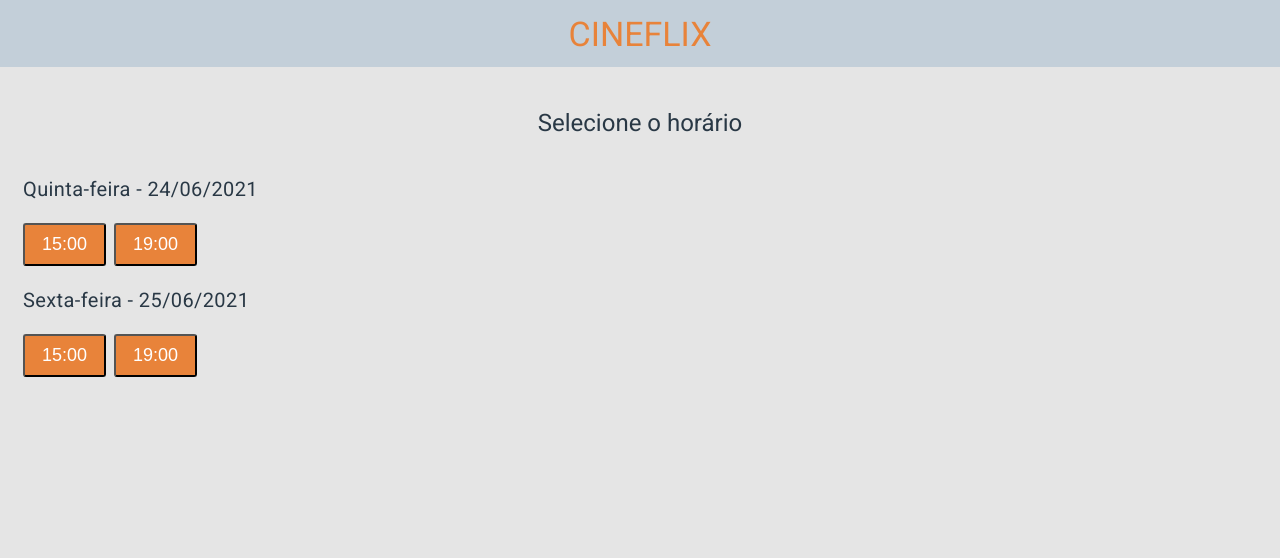
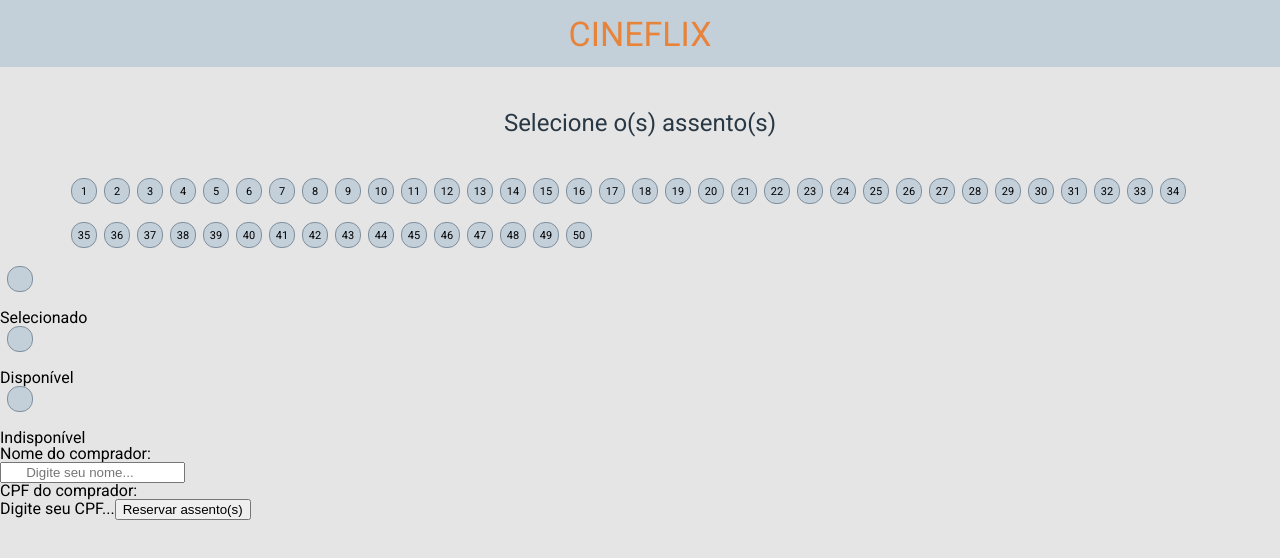
Before and after one commit to allanornel/Cineflix, a React (Create React App) app: page /sessao in a window 1280 px wide. Shown: the top 558 px of the page. Built offline with nearby package versions, Linux system fonts and the light colour scheme.

Commit message:
feat: design of section

```diff
--- a/package.json
+++ b/package.json
@@ -5,6 +5,7 @@
   "dependencies": {
     "react": "^17.0.2",
     "react-dom": "^17.0.2",
+    "react-router-dom": "^6.2.2",
     "react-scripts": "^4.0.3"
   },
   "scripts": {
--- a/src/assets/css/style.css
+++ b/src/assets/css/style.css
@@ -91,3 +91,30 @@
 .container-dia {
   margin-bottom: 23px;
 }
+
+/* SESSOES */
+
+.container-assentos {
+  width: 90%;
+  margin: auto;
+  display: flex;
+  flex-wrap: wrap;
+}
+
+.assento {
+  width: 26px;
+  height: 26px;
+  background: #c3cfd9;
+  border: 1px solid #808f9d;
+  border-radius: 12px;
+  font-size: 11px;
+  line-height: 13px;
+  display: flex;
+  color: #000000;
+  margin-left: 7px;
+  margin-bottom: 18px;
+}
+
+.assento p {
+  margin: auto;
+}
--- a/src/componentes/App.js
+++ b/src/componentes/App.js
@@ -1,18 +1,22 @@
 import React from "react";
+import { BrowserRouter, Routes, Route } from "react-router-dom";
 
 import "../assets/css/reset.css";
 import "../assets/css/style.css";
 import Filme from "./Filme";
 import PaginaInicial from "./PaginaInicial";
+import Navbar from "./Navbar";
+import Sessao from "./Sessao";
 
 export default function App() {
   return (
-    <>
-      <header>
-        <h1>CINEFLIX</h1>
-      </header>
-      {/* <PaginaInicial /> */}
-      <Filme />
-    </>
+    <BrowserRouter>
+      <Navbar />
+      <Routes>
+        <Route path="/" element={<PaginaInicial />}></Route>
+        <Route path="/filme" element={<Filme />}></Route>
+        <Route path="/sessao" element={<Sessao />}></Route>
+      </Routes>
+    </BrowserRouter>
   );
 }
--- a/src/componentes/Filme.js
+++ b/src/componentes/Filme.js
@@ -1,3 +1,5 @@
+import { Link } from "react-router-dom";
+
 export default function Filme() {
   return (
     <main>
@@ -7,8 +9,12 @@
       <div className="container-horarios">
         <div className="container-dia">
           <p>Quinta-feira - 24/06/2021</p>
-          <button>15:00</button>
-          <button>19:00</button>
+          <Link to="/sessao">
+            <button>15:00</button>
+          </Link>
+          <Link to="/sessao">
+            <button>19:00</button>
+          </Link>
         </div>
         <div className="container-dia">
           <p>Sexta-feira - 25/06/2021</p>
--- /dev/null
+++ b/src/componentes/Navbar.js
@@ -0,0 +1,7 @@
+export default function Navbar() {
+  return (
+    <header>
+      <h1>CINEFLIX</h1>
+    </header>
+  );
+}
--- a/src/componentes/PaginaInicial.js
+++ b/src/componentes/PaginaInicial.js
@@ -1,3 +1,4 @@
+import { Link } from "react-router-dom";
 import image1 from "./../assets/img/filme1.png";
 import image2 from "./../assets/img/filme2.png";
 
@@ -8,9 +9,11 @@
         <p>Selecione o filme</p>
       </div>
       <div className="container-filmes">
-        <div className="container-filme">
-          <img src={image1} alt="" />
-        </div>
+        <Link to="/filme">
+          <div className="container-filme">
+            <img src={image1} alt="" />
+          </div>
+        </Link>
         <div className="container-filme">
           <img src={image2} alt="" />
         </div>
--- /dev/null
+++ b/src/componentes/Sessao.js
@@ -0,0 +1,44 @@
+export default function Sessao() {
+  const dataAssento = [
+    1, 2, 3, 4, 5, 6, 7, 8, 9, 10, 11, 12, 13, 14, 15, 16, 17, 18, 19, 20, 21,
+    22, 23, 24, 25, 26, 27, 28, 29, 30, 31, 32, 33, 34, 35, 36, 37, 38, 39, 40,
+    41, 42, 43, 44, 45, 46, 47, 48, 49, 50,
+  ];
+  return (
+    <main>
+      <div className="titulo">
+        <p>Selecione o(s) assento(s)</p>
+      </div>
+      <div className="container-assentos">
+        {dataAssento.map((assento) => (
+          <div className="assento">
+            <p>{assento}</p>
+          </div>
+        ))}
+      </div>
+      <div className="legendas">
+        <div className="legendas-selecionado">
+          <div className="assento"></div>
+          <p>Selecionado</p>
+        </div>
+        <div className="legendas-disponivel">
+          <div className="assento"></div>
+          <p>Disponível</p>
+        </div>
+        <div className="legendas-indisponivel">
+          <div className="assento"></div>
+          <p>Indisponível</p>
+        </div>
+      </div>
+      <p>Nome do comprador:</p>
+      <input
+        type="text"
+        placeholder="      Digite seu nome...
+"
+      ></input>
+      <p>CPF do comprador:</p>
+      Digite seu CPF...
+      <button>Reservar assento(s)</button>
+    </main>
+  );
+}
```
Also changed, not shown: 1 other file (tests, documents, lock files or other folders).
